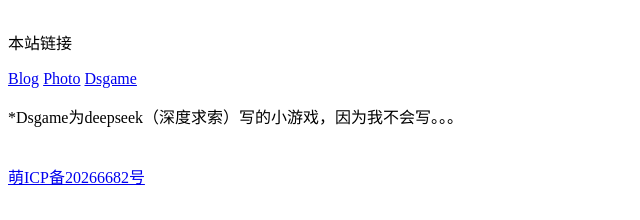
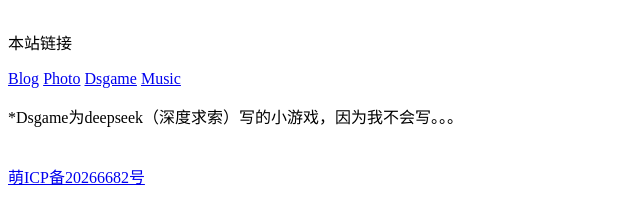
Before and after one commit to zyd6688/zyd6688.github.io, a plain HTML site: page index.html in a window 1280 px wide. Shown: the part 577-797 px from the top of the page, 0-640 px from the left. Drawn offline with Linux system fonts and the light colour scheme.

Commit message:
Update index.html

```diff
--- a/index.html
+++ b/index.html
@@ -28,6 +28,7 @@
     <a href="Webside/Blog.html">Blog</a>
     <a href="Webside/Photo.html">Photo</a>
     <a href="Webside/Game.html">Dsgame</a>
+    <a href="Webside/Music.html">Music</a>
     <p>*Dsgame为deepseek（深度求索）写的小游戏，因为我不会写。。。
     <br>
     <br>
```
